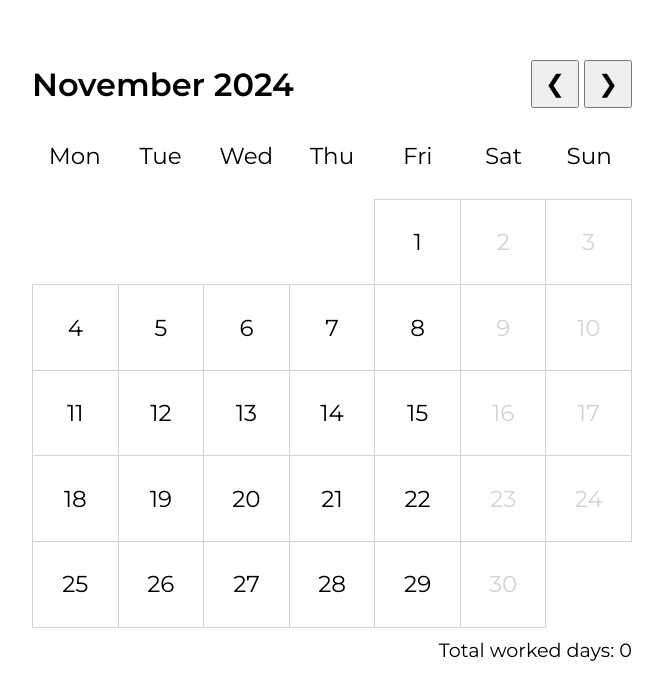
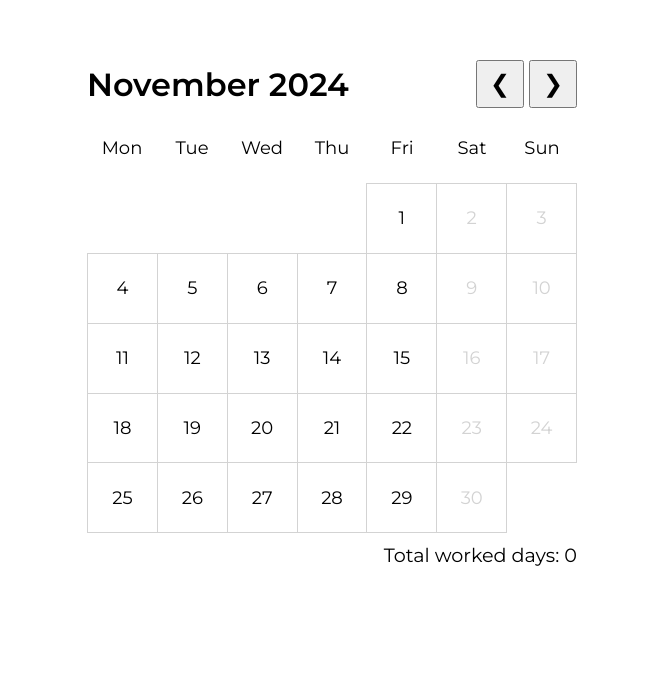
Before and after one commit to ymoreau/monthly-workdays, an Angular app: page / in a window 1280 px wide. Shown: the top 700 px of the page, without its empty margins (308-971 px from the left). Built offline with nearby package versions, Linux system fonts and the light colour scheme.

Commit message:
Refactor cell background to use a circle and a semi-circle

```diff
--- a/src/app/app.component.scss
+++ b/src/app/app.component.scss
@@ -1,4 +1,4 @@
 .calendar {
-  width: 600px;
+  width: 490px;
   margin: 60px auto
 }
--- a/src/app/components/month-calendar/month-calendar.component.html
+++ b/src/app/components/month-calendar/month-calendar.component.html
@@ -29,11 +29,17 @@
         (click)="day.toggleStatus()"
         (keyup.enter)="day.toggleStatus()"
         class="grid-cell day-cell selectable"
-        [ngClass]="{'selected': day.status === WorkDayStatus.FULL_DAY,
-                    'half-selected': day.status === WorkDayStatus.HALF_DAY}"
         [ngStyle]="{'grid-column': day.dayNumber === 1 ?  + dayColumnPosition(day) : '' }"
         >
-        {{ day.dayNumber }}
+          <div class="cell-content">
+            {{ day.dayNumber }}
+          </div>
+          <div
+            class="cell-background"
+            [ngClass]="{'selected': day.status === WorkDayStatus.FULL_DAY,
+                        'half-selected': day.status === WorkDayStatus.HALF_DAY}"
+            >
+          </div>
       </div>
     }
   }
--- a/src/app/components/month-calendar/month-calendar.component.scss
+++ b/src/app/components/month-calendar/month-calendar.component.scss
@@ -28,7 +28,7 @@ button {
 .calendar-grid {
   display: grid;
   grid-template-columns: repeat(7, 1fr);
-  font-size: larger;
+  font-size: large;
   user-select: none;
 }
 
@@ -51,6 +51,7 @@ button {
   border: 1px lightgray solid;
   margin-top: -1px;
   margin-left: -1px;
+  position: relative; // For the background
 }
 
 .selectable {
@@ -62,13 +63,32 @@ button {
   cursor: auto;
 }
 
+.cell-content {
+  z-index: 10;
+  position: absolute;
+  width: 100%;
+  height: 100%;
+  top: 0;
+  left: 0;
+  text-align: center;
+  align-content: center;
+}
+
+.cell-background {
+  z-index: 1;
+  position: absolute;
+  width: 70%;
+  height: 70%;
+  top: 15%;
+  left: 15%;
+}
+
 .selected {
-  background-color: #8bbbff;
+  border-radius: 50%;
+  background: conic-gradient(#8bbbff 0%, #8bbbff 100%);
 }
 
 .half-selected {
-  background: linear-gradient(
-        to right bottom,
-        #8bbbff 50%,
-        transparent 50%) no-repeat;
+  border-radius: 50%;
+  background: conic-gradient(transparent 50%, #8bbbff 50%);
 }
```
